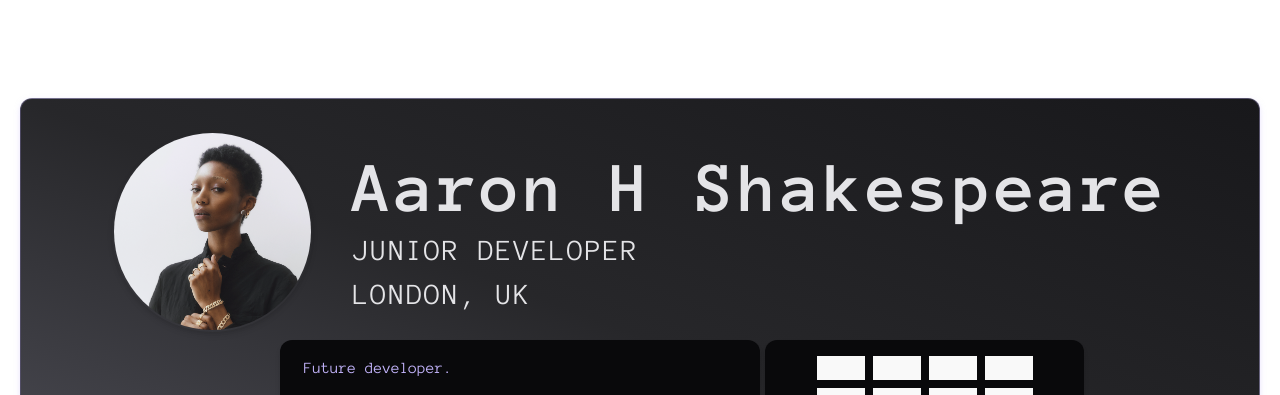
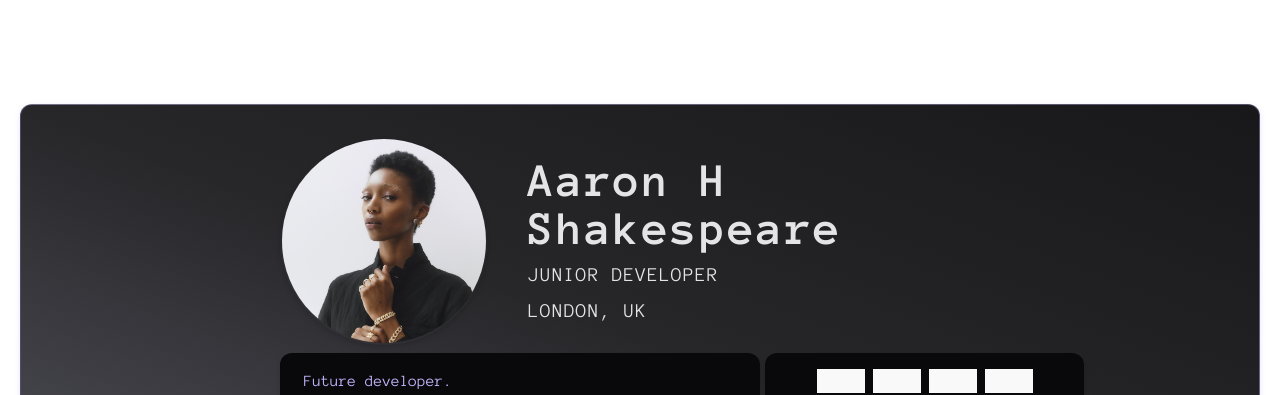
Before and after one commit to aaronAlien/AHS-Portfolio, a React (Vite) app: page / in a window 1280 px wide. Shown: the top 395 px of the page. Built offline with nearby package versions, Linux system fonts and the light colour scheme; some icons are missing.

Commit message:
header - md: layout ok

```diff
--- a/src/Components/Header/Header.jsx
+++ b/src/Components/Header/Header.jsx
@@ -7,7 +7,7 @@ const Header = () => {
     <>
       <div className='flex flex-col md:flex-row items-center md:justify-center gap-4 sm:gap-10 text-zinc-950 text-left font-anonymousPro'>
 
-        <div className='flex w-1/2 sm:m-auto md:mx-0 sm:w-1/6'>
+        <div className='flex w-1/2 md:w-1/3 sm:m-auto md:mx-0 sm:w-1/6'>
             <img
               className='rounded-[50%] sm:p-0 border-transparent sm:border-2 shadow-md'
               src={pfp}
@@ -18,14 +18,14 @@ const Header = () => {
         <div className='flex flex-col gap-2 w-full text-center sm:w-auto sm:text-left text-zinc-200'>
           <TooltipHeader
           message='they/them'>
-          <h1 className='sm:text-7xl text-3xl font-bold tracking-wider hover:text-sky-500 transition all duration-500 ease-in-out'>
+          <h1 className='sm:text-7xl md:text-5xl text-3xl font-bold tracking-wider hover:text-sky-500 transition all duration-500 ease-in-out'>
             Aaron H Shakespeare
           </h1>
           </TooltipHeader>
-          <h1 className='sm:text-3xl text-xl uppercase tracking-wider'>
+          <h1 className='sm:text-3xl md:text-xl text-xl uppercase tracking-wider'>
             Junior Developer
           </h1>
-          <h1 className='sm:text-3xl text-xl uppercase tracking-wider'>
+          <h1 className='sm:text-3xl md:text-xl text-xl uppercase tracking-wider'>
             London, UK
           </h1>
         </div>
--- a/src/Components/Landing/Landing.jsx
+++ b/src/Components/Landing/Landing.jsx
@@ -11,9 +11,9 @@ const Landing = () => {
     <>
       <div className='max-w-screen-xl flex flex-col m-6 sm:mx-5 px-4 pt-8 bg-gradient-to-tr from-zinc-600 via-zinc-800 to-zinc-900 rounded-xl shadow-custom border border-violet-300/30'>
 
-        <div className='grid grid-cols-1 md:grid-cols-5 sm:grid-cols-2 sm:grid-rows-2 gap-2 items-start pb-3 sm:pb-8'>
+        <div className='grid grid-cols-1 md:grid-cols-5 sm:grid-cols-2 grid-rows-2-[150px] gap-2 pb-3 sm:pb-8 items-center md:items-start'>
 
-          <div className='md:col-span-5 sm:col-span-2 col-span-1 mx-auto row-span-1'>
+          <div className='md:col-start-2 md:col-span-3 sm:col-span-2 col-span-1 mx-auto row-span-1'>
             <Header />
           </div>
 
```
